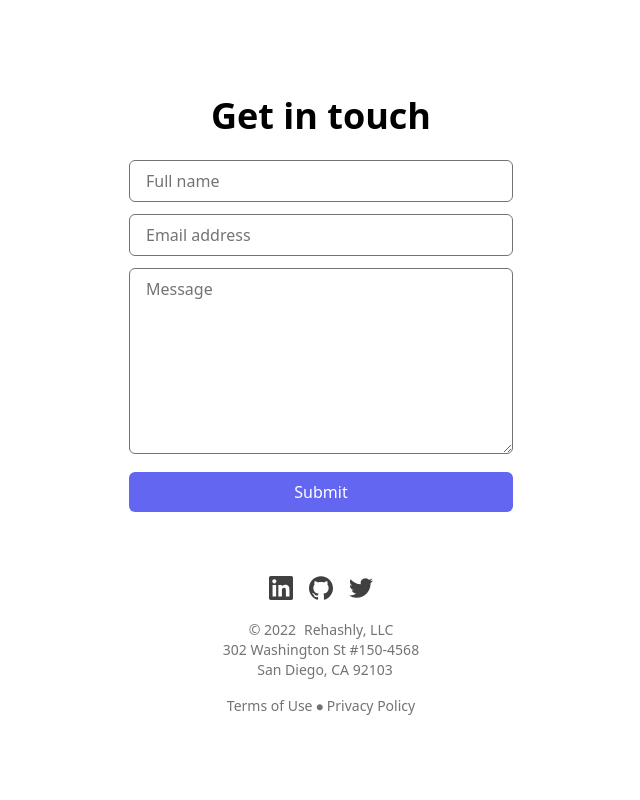
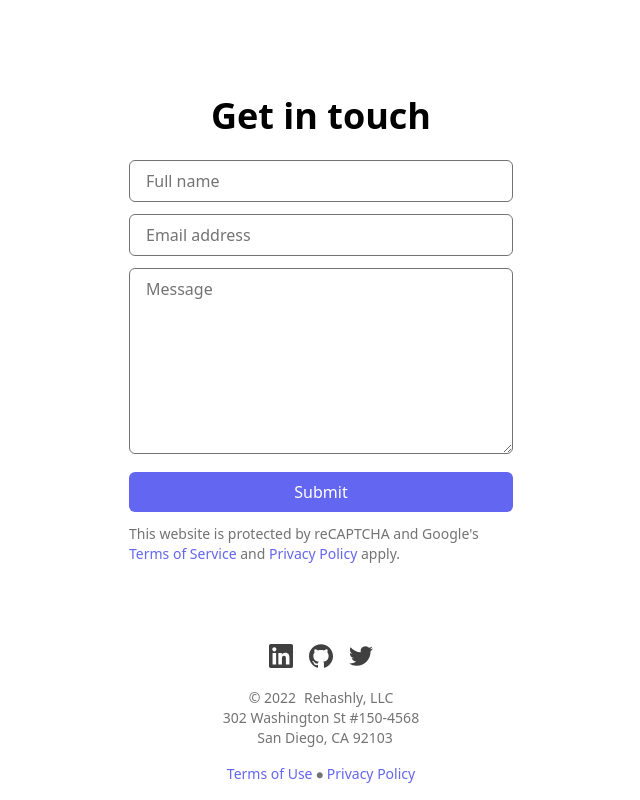
Before and after one commit to rehashly/rehashly-website, a Next.js app: page / in a window 1280 px wide. Shown: the part 7235-8035 px from the top of the page, without its empty margins (319-959 px from the left). Before the commit the page ends 7967 px from the top, so only its background shows below. Built offline with nearby package versions, Linux system fonts and the light colour scheme; no server answers.

Commit message:
Hide reCAPTCHA badge

```diff
--- a/components/ContactForm.tsx
+++ b/components/ContactForm.tsx
@@ -1,6 +1,7 @@
 /* eslint-disable @typescript-eslint/no-explicit-any */
 import { Button } from '@/components/Button'
 import { Image } from '@/components/Image'
+import { TextLink } from '@/components/TextLink'
 import React, { useEffect, useRef, useState } from 'react'
 
 declare global {
@@ -146,6 +147,13 @@ export function ContactForm() {
             'Submit'
           )}
         </Button>
+        <div className="mb-4 flex flex-row space-x-2 text-sm text-gray-500 dark:text-gray-400">
+          <div>
+            This website is protected by reCAPTCHA and Google's{' '}
+            <TextLink href="/terms">Terms of Service</TextLink> and{' '}
+            <TextLink href="/privacy">Privacy Policy</TextLink> apply.
+          </div>
+        </div>
         {(messageSent || error) && (
           <div
             className={`w-72 text-sm sm:w-96 ${
--- a/components/Footer.tsx
+++ b/components/Footer.tsx
@@ -1,5 +1,6 @@
 import { Link } from '@/components/Link'
 import { SocialIcon } from '@/components/social-icons'
+import { TextLink } from '@/components/TextLink'
 import { siteMetadata } from '@/data/siteMetadata'
 
 export function Footer() {
@@ -19,9 +20,10 @@ export function Footer() {
           <div>302 Washington St #150-4568</div>
           <div>San Diego, CA 92103</div>
         </div>
-        <div className="mb-4 flex space-x-2 text-sm text-gray-500 dark:text-gray-400">
+        <div className="mb-4 flex flex-row space-x-2 text-sm text-gray-500 dark:text-gray-400">
           <div>
-            <Link href="/terms">Terms of Use</Link> ⦁ <Link href="/privacy">Privacy Policy</Link>
+            <TextLink href="/terms">Terms of Use</TextLink> ⦁{' '}
+            <TextLink href="/privacy">Privacy Policy</TextLink>
           </div>
         </div>
       </div>
--- a/css/tailwind.css
+++ b/css/tailwind.css
@@ -11,11 +11,15 @@
 }
 
 .footnotes {
-  @apply pt-8 mt-12 border-t border-gray-200 dark:border-gray-700;
+  @apply mt-12 border-t border-gray-200 pt-8 dark:border-gray-700;
 }
 
 .csl-entry {
   @apply my-5;
+}
+
+.grecaptcha-badge {
+  visibility: hidden;
 }
 
 /* https://stackoverflow.com/questions/61083813/how-to-avoid-internal-autofill-selected-style-to-be-applied */
```
